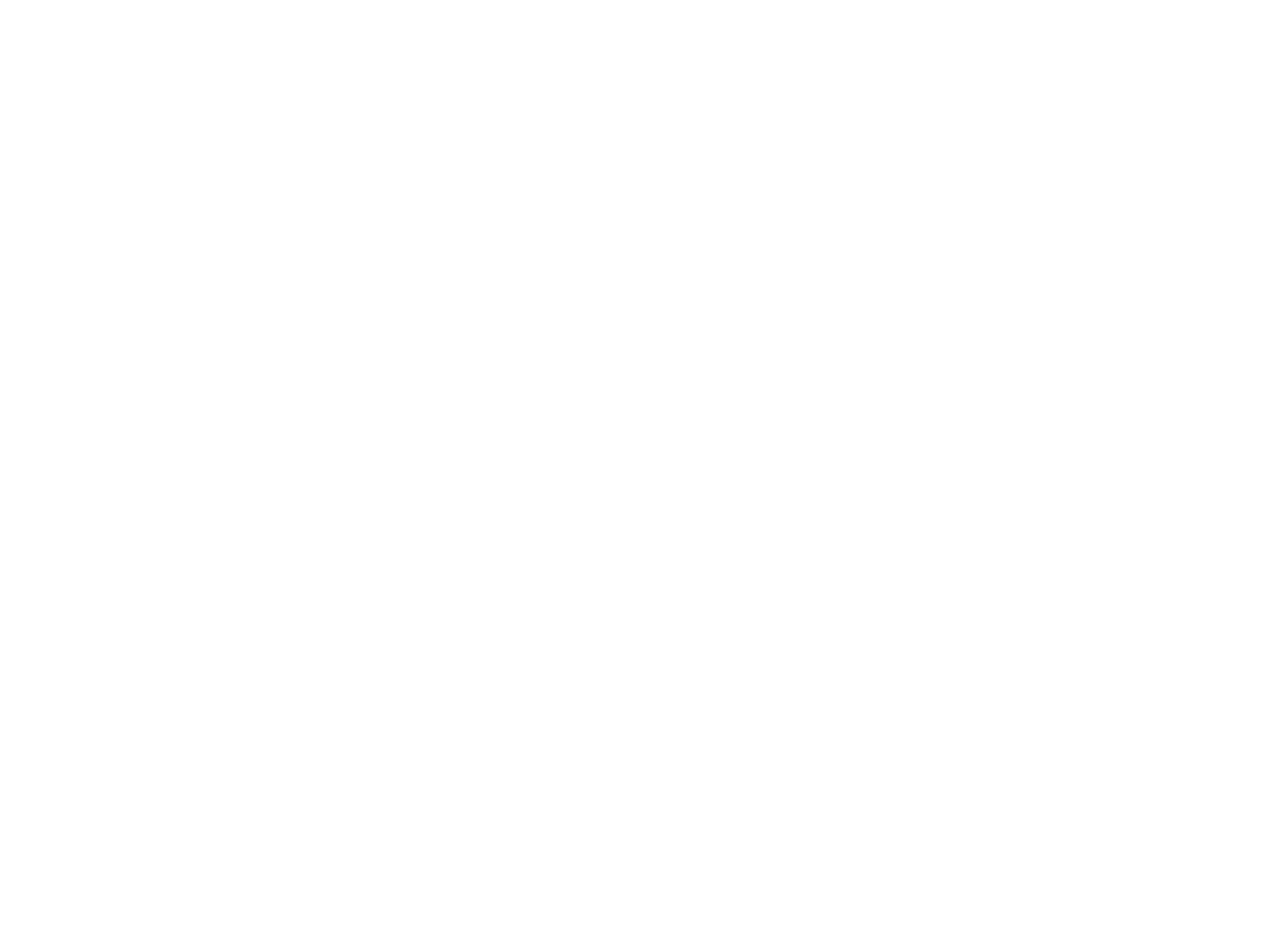
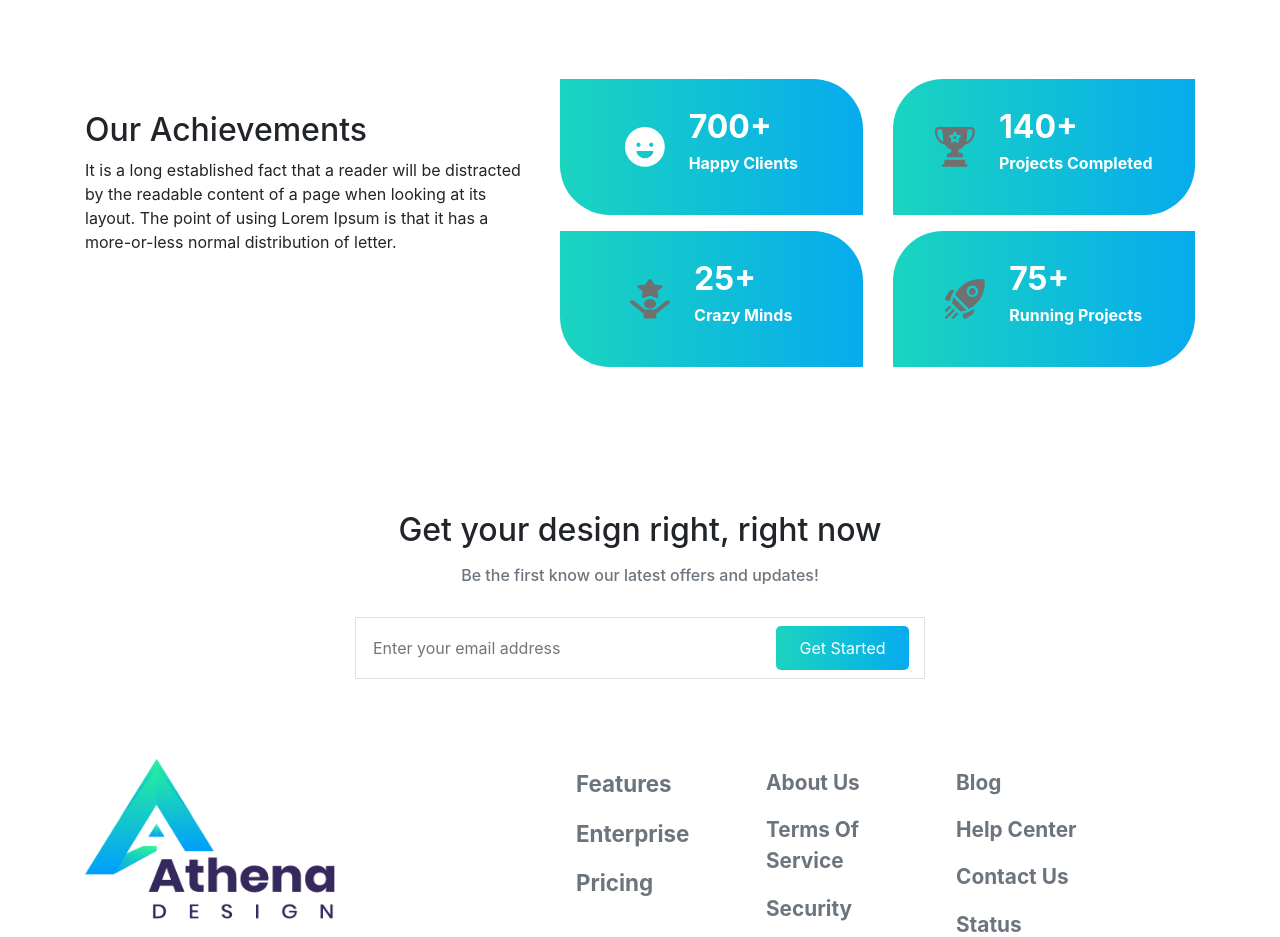
Before and after one commit to uchihaNayeem/anthena-design-agency, a React (Create React App) app: page / in a window 1280 px wide. Shown: the part 1860-2797 px from the top of the page. Before the commit the page ends 1827 px from the top, so only its background shows below. Built offline with nearby package versions, Linux system fonts and the light colour scheme.

Commit message:
router removed

```diff
--- a/package.json
+++ b/package.json
@@ -9,10 +9,12 @@
     "@testing-library/jest-dom": "^5.11.6",
     "@testing-library/react": "^11.2.0",
     "@testing-library/user-event": "^12.2.2",
+    "bootstrap": "^4.5.3",
     "react": "^17.0.1",
     "react-dom": "^17.0.1",
     "react-router-dom": "^5.2.0",
     "react-scripts": "4.0.0",
+    "reactstrap": "^8.7.1",
     "web-vitals": "^0.2.4"
   },
   "scripts": {
--- a/src/App.js
+++ b/src/App.js
@@ -2,6 +2,8 @@
 import PriceTable from './components/PriceTable/PriceTable';
 import Service from './components/Service/Service';
 import Header from './components/Header/Header';
+import Achievement from './components/Achievement/Achievement';
+import Footer from './components/Footer/Footer';
 
 function App() {
   return (
@@ -10,6 +12,8 @@
       <Header/>
       <Service/>
       <PriceTable/>
+      <Achievement></Achievement>
+      <Footer></Footer>
 
     </div>
   );
--- /dev/null
+++ b/src/components/Achievement/Achievement.css
@@ -0,0 +1,19 @@
+.achievement-even,
+.achievement-odd {
+  width: 340px;
+  border: none;
+  background-image: linear-gradient(to right, #1ad4bf, #06abee);
+  color: white;
+}
+.achievement-odd {
+  border-radius: 0px 50px;
+}
+.achievement-even {
+  border-radius: 50px 0;
+}
+.achievement-even:hover,
+.achievement-odd:hover {
+  background-color: white;
+  color: #707070;
+  transition: all 1s;
+}
--- /dev/null
+++ b/src/components/Achievement/Achievement.js
@@ -0,0 +1,70 @@
+import React from 'react';
+import { Col, Container, Row } from "reactstrap";
+import "./Achievement.css";
+import happy from "../../Illustration/happy@2x.png";
+import champ from "../../Illustration/marketing@2x.png";
+import man from "../../Illustration/surface1@2x.png";
+import rocket from "../../Illustration/transportation@2x.png";
+
+const Achievement = () => {
+  const achievements = [
+    { icon: happy, text: "Happy Clients", number: 700 },
+    { icon: champ, text: "Projects Completed", number: 140 },
+    { icon: man, text: "Crazy Minds", number: 25 },
+    { icon: rocket, text: "Running Projects", number: 75 },
+  ];
+  return (
+    <Container className="my-5 py-5">
+      <Row className="justify-content-center">
+        <Col xs={11} md={5} className="py-5">
+          <div>
+            <h2>Our Achievements</h2>
+            <p>
+              It is a long established fact that a reader will be distracted by
+              the readable content of a page when looking at its layout. The
+              point of using Lorem Ipsum is that it has a more-or-less normal
+              distribution of letter.
+            </p>
+          </div>
+        </Col>
+        <Col xs={11} md={7} className="d-flex justify-content-center">
+          <Row>
+            {achievements.map((item, index) => {
+              return (
+                <Col xs={12} md={6} className="d-flex justify-content-center">
+                  <div
+                    className={`d-flex justify-content-center align-items-center ${
+                      (index + 1) % 2 === 0
+                        ? "achievement-even"
+                        : "achievement-odd"
+                    } mt-3 py-4`}
+                  >
+                    <img
+                      width="40"
+                      height="40"
+                      className="mr-4"
+                      src={item.icon}
+                      alt={item.text}
+                    />
+                    <p>
+                      <span
+                        className="font-weight-bolder"
+                        style={{ fontSize: "2rem" }}
+                      >
+                        {item.number}+
+                      </span>
+                      <br />
+                      <span className="font-weight-bold">{item.text}</span>
+                    </p>
+                  </div>
+                </Col>
+              );
+            })}
+          </Row>
+        </Col>
+      </Row>
+    </Container>
+  );
+};
+
+export default Achievement;
--- /dev/null
+++ b/src/components/Footer/Email.js
@@ -0,0 +1,32 @@
+import React from 'react';
+import { Col, Row } from "reactstrap";
+
+const Email = () => {
+  return (
+    <>
+    <Col xs={11} md={7} className="mt-5">
+      <h2>Get your design right, right now</h2>
+      <h6 className="text-secondary mt-3">
+        Be the first know our latest offers and updates!
+      </h6>
+    </Col>
+    <Col
+      xs={10}
+      md={6}
+      className="my-4 d-flex justify-content-between border py-2"
+    >
+      <input
+        type="text"
+        placeholder="Enter your email address"
+        className=""
+        style={{ border: "none" }}
+      />
+      <button className="customButton" style={{ borderRadius: "5px" }}>
+        Get Started
+      </button>
+    </Col>
+  </>
+  );
+};
+
+export default Email;
--- /dev/null
+++ b/src/components/Footer/Footer.css
@@ -0,0 +1,5 @@
+@media screen and (min-width: 576px) {
+  .my-footer a {
+    text-align: left !important;
+  }
+}
--- /dev/null
+++ b/src/components/Footer/Footer.js
@@ -0,0 +1,81 @@
+import React from "react";
+import { Col, Container, Row } from "reactstrap";
+import Email from "./Email";
+import logo from "../../Illustration/Group 86.png";
+import fb from "../../Illustration/facebook-logo-in-circular-shape@2x.png";
+import twitter from "../../Illustration/twitter (4)@2x.png";
+import linkedin from "../../Illustration/linkedin (2)@2x.png";
+import dribbble from "../../Illustration/dribbble (1)@2x.png";
+import "./Footer.css";
+
+const Footer = () => {
+  return (
+    <Container className="my-footer">
+      <Row className="justify-content-center text-center">
+        <Email />
+      </Row>
+      <Row className="justify-content-center justify-content-md-start pt-5 my-2">
+        <FooterMain />
+      </Row>
+    </Container>
+  );
+};
+
+const FooterMain = () => {
+  return (
+    <>
+      <Col xs={11} md={5}>
+        <div className="d-flex justify-content-center align-items-md-start align-items-center flex-column">
+          <div>
+            <img src={logo} alt="" width="250" height="160px" />
+          </div>
+          <div className="my-3">
+            {[fb, twitter, linkedin, dribbble].map((item) => {
+              return <img key={item} src={item} className="mt-4 px-2" alt="" />;
+            })}
+          </div>
+        </div>
+      </Col>
+      <Col xs={11} md={2}>
+        {["features", "enterprise", "pricing"].map((item) => {
+          return (
+            <a
+              href={item}
+              className="nav-link text-secondary text-capitalize text-center font-weight-bold"
+              style={{ fontSize: "1.4rem" }}
+            >
+              {item}
+            </a>
+          );
+        })}
+      </Col>
+      <Col xs={11} md={2} className="my-4 my-md-0">
+        {["about us", "terms of service", "security", "login"].map((item) => {
+          return (
+            <a
+              href={item}
+              className="nav-link text-secondary text-capitalize text-center font-weight-bold"
+              style={{ fontSize: "1.3rem" }}
+            >
+              {item}
+            </a>
+          );
+        })}
+      </Col>
+      <Col xs={11} md={2}>
+        {["blog", "help center", "contact us", "status"].map((item) => {
+          return (
+            <a
+              href={item}
+              className="nav-link text-secondary text-capitalize text-center font-weight-bold"
+              style={{ fontSize: "1.3rem" }}
+            >
+              {item}
+            </a>
+          );
+        })}
+      </Col>
+    </>
+  );
+};
+export default Footer;
--- a/src/index.js
+++ b/src/index.js
@@ -3,6 +3,7 @@
 import './index.css';
 import App from './App';
 import reportWebVitals from './reportWebVitals';
+import 'bootstrap/dist/css/bootstrap.min.css';
 
 ReactDOM.render(
   <React.StrictMode>
```
Also changed, not shown: 1 other file (tests, documents, lock files or other folders).
